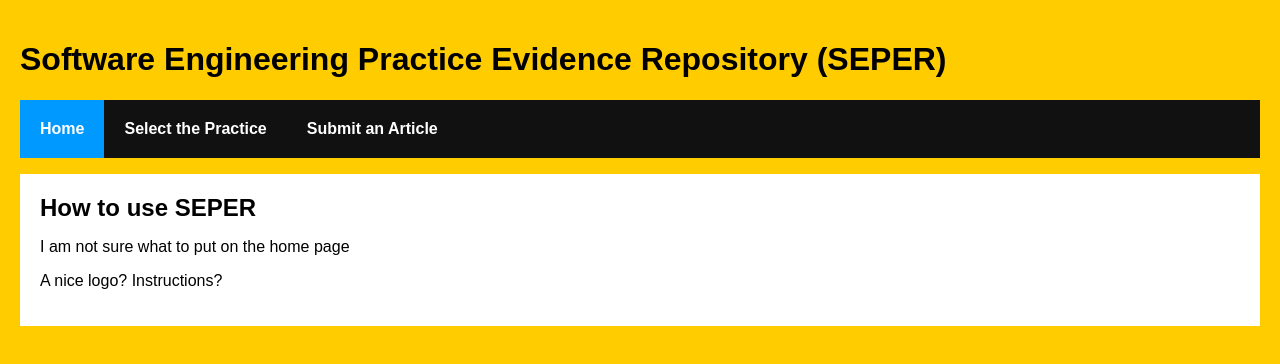
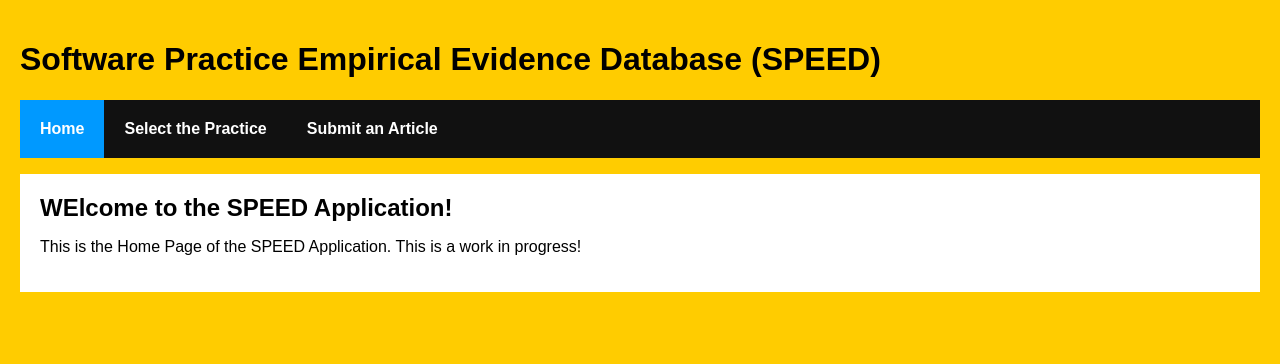
Before and after one commit to brayden1658/Assignment-1B, a React (Create React App) app in the folder client/: page / in a window 1280 px wide. Shown: the top 364 px of the page. Built offline with nearby package versions, Linux system fonts and the light colour scheme.

Commit message:
fix React Errors + additional changes to Home Page

```diff
--- a/client/src/App.js
+++ b/client/src/App.js
@@ -7,11 +7,12 @@ import SEPractice from "./pages/SE-Practice";
 import SubmitArticle from "./pages/Submit-Article";
 import NotFoundPage from "./pages/404";
 
+//todo(Ratchet7x5): on NPM START, you should be taken to /Home page
 const App = () => {
   return (
     <Router >
       <div>
-        <h1>Software Engineering Practice Evidence Repository (SEPER)</h1>
+        <h1>Software Practice Empirical Evidence Database  (SPEED)</h1>
         <ul className="header">
           <li>
             <NavLink exact to="/">Home</NavLink>
--- a/client/src/pages/Home.js
+++ b/client/src/pages/Home.js
@@ -3,9 +3,8 @@ class Home extends Component {
   render() {
     return (
       <div>
-        <h2> How to use SEPER</h2>
-        <p>I am not sure what to put on the home page</p>
-        <p>A nice logo? Instructions?</p>
+        <h2>WElcome to the SPEED Application!</h2>
+        <p>This is the Home Page of the SPEED Application. This is a work in progress!</p>
       </div>
     );
   }
--- a/client/src/pages/Submit-Article.js
+++ b/client/src/pages/Submit-Article.js
@@ -5,7 +5,7 @@ const SubmitArticle = () =>  {
      return (
       <div>
         <h2>Submit Article</h2>
-            <p>This will be a form to allow submitters to submit an article for possible inclusion in our SEPER repo.</p>
+            <p>This will be a form to allow submitters to submit an article for possible inclusion in our SPEED repo.</p>
             <SubmissionForm/>
         </div>
     );
```
